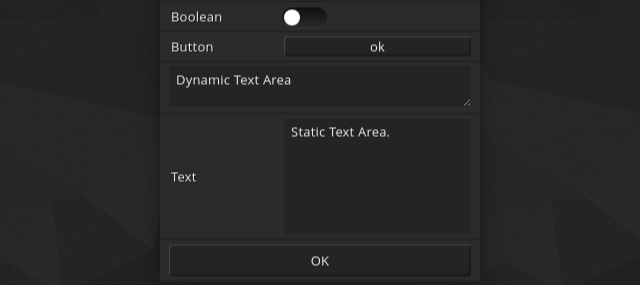
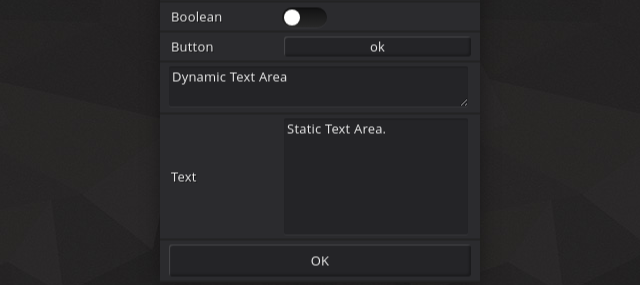
Before and after one commit to sunag/flow, a website: page examples/pure.html in a window 1280 px wide. Shown: the part 377-662 px from the top of the page, 320-960 px from the left. Drawn offline with Linux system fonts and the light colour scheme.

Commit message:
fix pixel perfection textarea

```diff
--- a/css/flow.css
+++ b/css/flow.css
@@ -271,15 +271,17 @@
 
 f-element textarea {
 	width: calc( 100% - 18px );
-	padding-top: 4px;
-	padding-left: 7px;
-	padding-right: 7px;
+	padding-top: 1px;
+	padding-bottom: 3px;
+	padding-left: 3px;
+	padding-right: 8px;
 	margin-top: 2px;
 	margin-left: 2px;
 	height: calc( 100% - 8px );
 	max-height: 300px;
 	border-radius: 2px;
 	resize: none;
+	box-shadow: inset 0px 1px 1px rgb(0 0 0 / 20%), 0px 1px 0px rgb(255 255 255 / 5%);
 }
 
 f-element.auto-height textarea {
```
